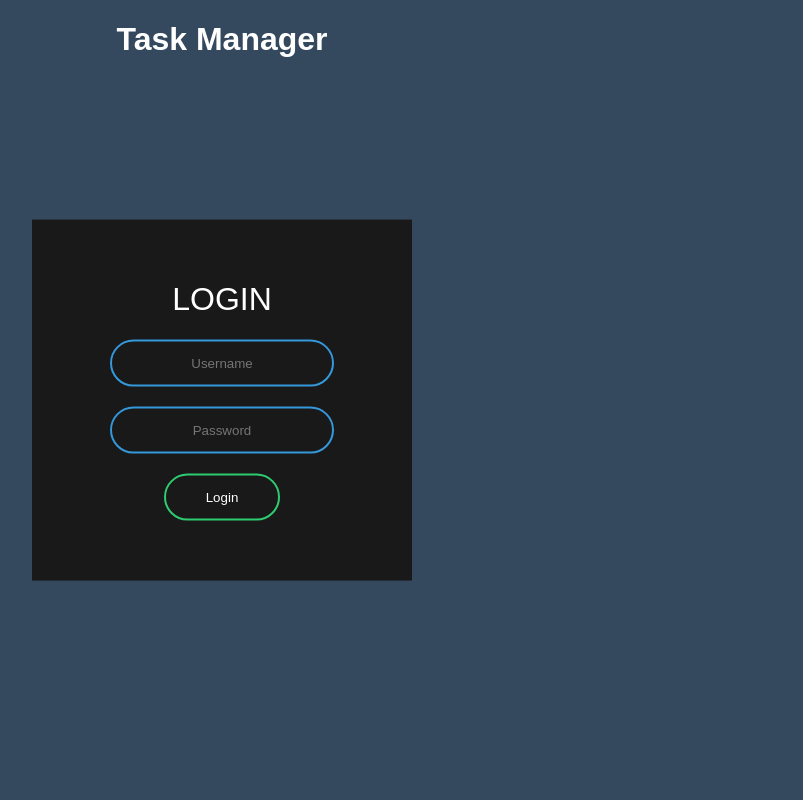
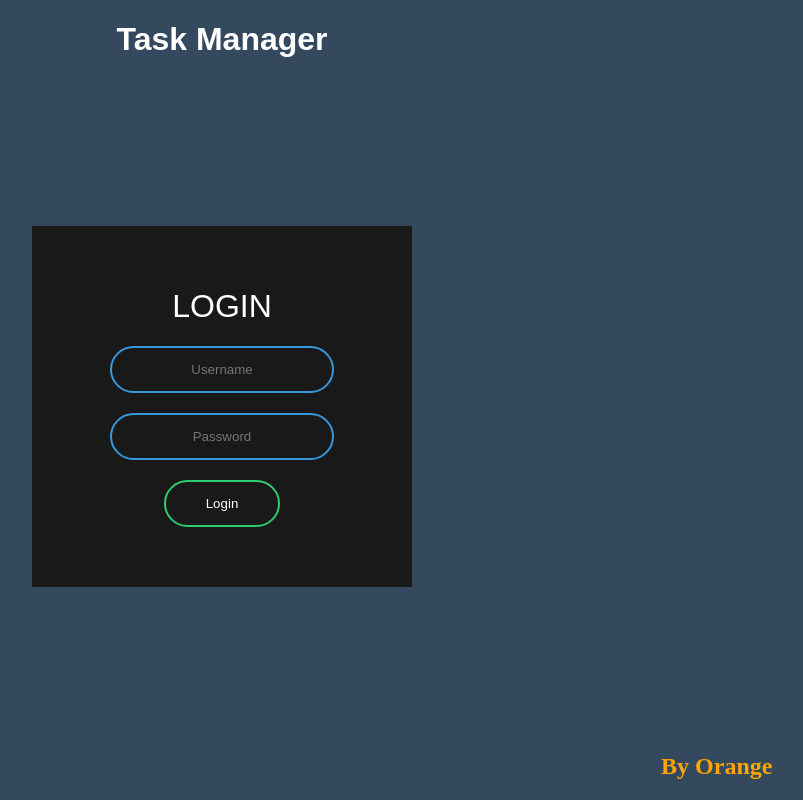
Before and after one commit to OrangeMGE/Coursework_ToDo, a React app: page / in a window 1280 px wide. Shown: the whole page, without its empty margins (418-1221 px from the left). Built offline with nearby package versions, Linux system fonts and the light colour scheme; the HTML template or start-up script is replaced by a standard one.

Commit message:
Edit registration form
Rewrite registration form on flex,
edit client-server side

```diff
--- a/package.json
+++ b/package.json
@@ -26,6 +26,7 @@
   },
   "dependencies": {
     "materialize-css": "^1.0.0-rc.2",
+    "mysql2": "^2.1.0",
     "react": "^16.13.0",
     "react-dom": "^16.13.0"
   },
--- a/src/component/Registration/Registration.css
+++ b/src/component/Registration/Registration.css
@@ -5,13 +5,17 @@ body {
   font-family: sans-serif;
   background: #34495E;
 }
+.parrent{
+  height: 100vh;
+  display: flex;
+  flex-direction: column;
+  align-items: center;
+  justify-content: space-between;
+}
+
 .box {
   width:300px;
   padding: 40px;
-  position: absolute;
-  top:50%;
-  left:50%;
-  transform: translate(-50%, -50%);
   background: #191919;
   text-align: center;
 }
@@ -62,6 +66,12 @@ body {
 }
 
 .title{
-  text-align: center;
   color: white;
 }
+
+.by {
+  align-self: flex-end;
+  margin-right: 7%;
+  color: orange;
+  font-family: 'WESTERN';
+}
--- a/src/component/Registration/Registration.js
+++ b/src/component/Registration/Registration.js
@@ -6,13 +6,16 @@ import styles from './Registration.css';
 export default class Registration extends Component {
   render(){
     return(
-      <div>
+      <div className={styles.parrent}>
         <h1 className={ styles.title }>Task Manager</h1>
         <div className={ styles.box }>
           <h1> Login </h1>
           <input type='text' id='username' name='' placeholder='Username' />
           <input type='password' id='password' name='' placeholder='Password' />
           <input type='submit' name='' value='Login' onClick={SendServerLoginForm}/>
+        </div>
+        <div className={ styles.by }>
+          <h2> By Orange </h2>
         </div>
       </div>
     )
@@ -23,7 +26,6 @@ function SendServerLoginForm() {
   let loginForm = {
     username: document.getElementById('username').value,
     password: document.getElementById('password').value,
-
     get urlCode() {
       return ("/login" + '&' + loginForm.username + '/' + loginForm.password); //URL ссылка которая отправляется
     }
@@ -33,16 +35,18 @@ function SendServerLoginForm() {
   console.log('[Client] --> GET send on '+ loginForm.urlCode);
   const options = {
     method:'GET',
-    headers:{"content-type":"application/x-www-form-urlencoded"}
+    headers:{"content-type":"application/x-www-form-urlencoded"} // <-- В душе не чаю что это такое
   }
 
-  fetch('http://localhost:4000' + loginForm.urlCode, options)
+  fetch('http://localhost:4000' + loginForm.urlCode, options) //Отправялем на сервер по адресу + url-форма
   .then( response =>{
     if(response.status !== 200) {
       return Promise.reject();
     }
     if(response.status == 200){
       console.log(response.text());
+
+
       return Promise.resolve();
     }
   })
```
Also changed, not shown: src/server-side/client-server.js (+7 -4 lines), 3 other files (tests, documents, lock files or other folders).
